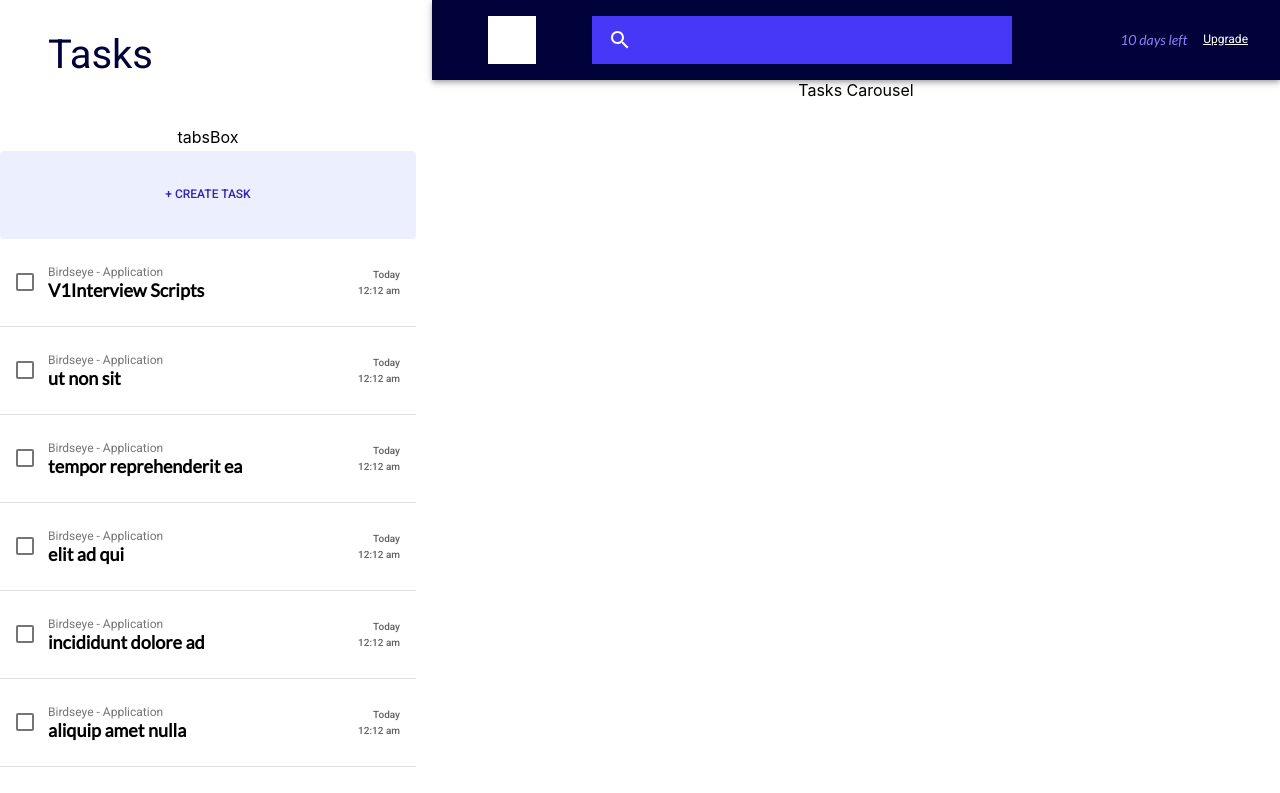
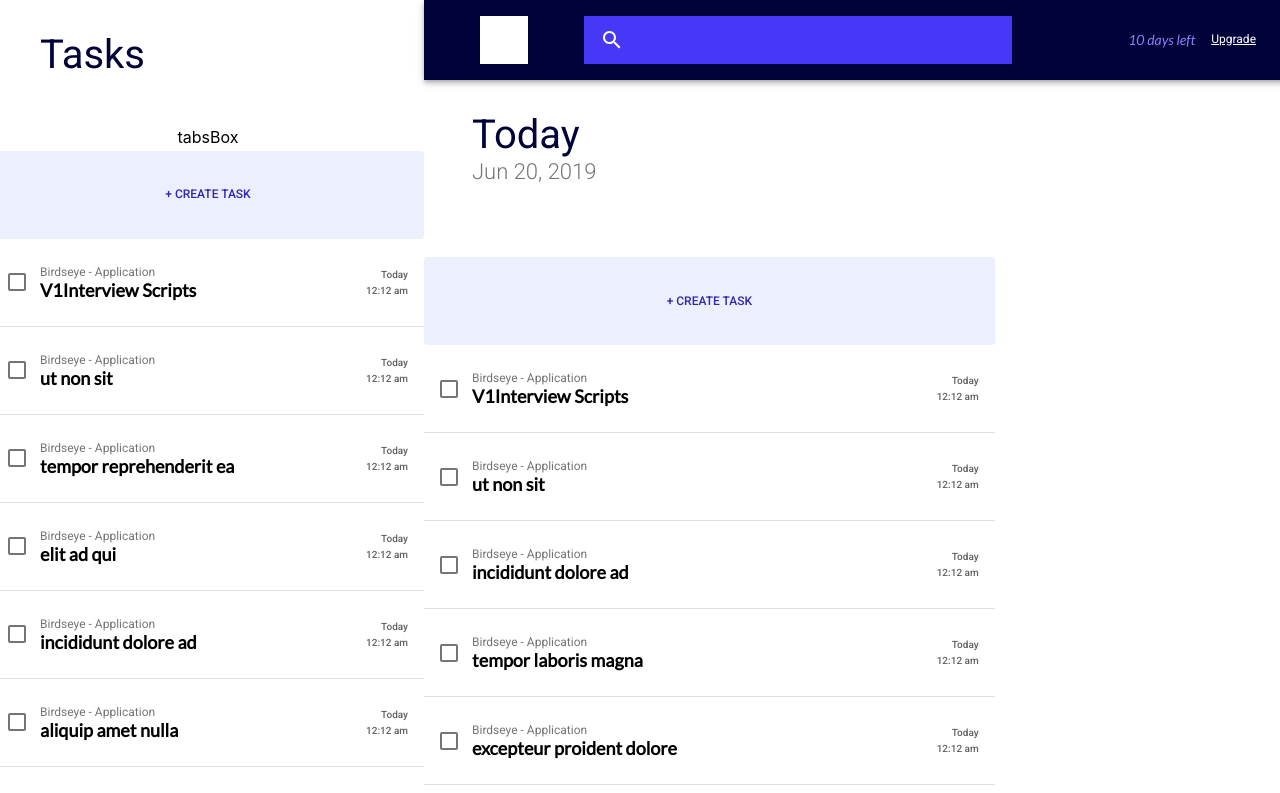
Before and after one commit to RussellHowell/birdseye-hw-rh, a React (Create React App) app: page /dashboard in a window 1280 px wide. Shown: the top 793 px of the page. Built offline with nearby package versions, Linux system fonts and the light colour scheme.

Commit message:
final commit

```diff
--- a/src/components/SearchBar/SearchBar.tsx
+++ b/src/components/SearchBar/SearchBar.tsx
@@ -53,7 +53,6 @@ const SearchBar: React.FunctionComponent<ISearchBarProps> = (props) => {
     whiteText: {
       color: theme.palette.common.white
     }
-
   }));
 
   const classes = useStyles();
--- a/src/components/TaskList/TaskList.tsx
+++ b/src/components/TaskList/TaskList.tsx
@@ -5,6 +5,7 @@ import { Theme, Box, Typography, Button, List } from '@material-ui/core';
 import { theme } from '../../Theme';
 import { fontWeight } from '@material-ui/system';
 import TaskListEntry from '../TaskListEntry/TaskListEntry';
+import * as _ from 'lodash';
 
 interface ITaskListProps {
     heading: string,
@@ -42,7 +43,9 @@ const useStyles = makeStyles( ( theme: Theme ) => createStyles({
         alignItems: 'center',
         backgroundColor: 'rgba(0,0,0,0,)',
         color: theme.palette.grey[600],
-
+    },
+    subheading: {
+        color: theme.palette.grey[600]
     }
 }));
 
@@ -68,10 +71,16 @@ const TaskList: React.FunctionComponent<ITaskListProps> = (props) => {
                 <Typography variant={ 'h1' } className={ classes.heading }>
                     { props.heading }
                 </Typography>
+                <Typography variant={ 'h2' } className={ classes.subheading }>
+                    { props.subheading }
+                </Typography>
             </Box>
-            <Box className={ classes.tabsBox }>
-                tabsBox
-            </Box>
+            {
+                _.isUndefined( props.tabs ) ? <Box className={ classes.tabsBox} /> :
+                    <Box className={ classes.tabsBox }>
+                        tabsBox
+                    </Box>
+            }
             <CreateTaskButton fullWidth={true}>
                 + Create Task
             </CreateTaskButton>
--- a/src/components/TasksCarousel/TasksCarousel.tsx
+++ b/src/components/TasksCarousel/TasksCarousel.tsx
@@ -1,12 +1,70 @@
 import * as React from 'react';
+import { makeStyles, createStyles } from '@material-ui/styles';
+import { Theme } from '@material-ui/core';
+import { ITask } from '../../interfaces/index';
+import * as _ from 'lodash';
+import moment from 'moment';
+import TaskList from '../TaskList/TaskList';
+import { Row, Col } from 'react-flexbox-grid';
+import classnames from 'classnames';
+
 
 export interface ITasksCarouselProps {
+  tasks: Array<ITask>
 }
+const useStyles = makeStyles ( ( theme: Theme ) => createStyles({
+}));
+
+const MOMENT_FORMAT = "MMM D, YYYY"
 
 export function TasksCarousel (props: ITasksCarouselProps) {
-    return (
-      <div>
-        Tasks Carousel
-      </div>
+  const classes = useStyles();
+
+  moment().calendar( undefined, )
+
+  moment.updateLocale( 'en', {
+    calendar: {
+      sameDay: '[Today]',
+      nextDay: '[Tomorrow]',
+      nextWeek: '[Next Week]',
+      lastDay: '[Yesterday]',
+      lastWeek: '[Last Week]',
+      sameElse: 'DD/MM/YYYY'
+    }
+  }
+)
+
+  const taskListsByDay = props.tasks.sort( (a, b) => {
+        const aTime = moment(a.scheduledTime);
+        const bTime = moment(b.scheduledTime);
+        if( aTime.isBefore(bTime))  return -1
+        else if ( aTime.isAfter(bTime) ) return 1
+        else return 0
+      } ).reduce( ( accum, task ) => {
+        //put tasks into map wherein formatted month,day,year is key
+        const dateString = moment(task.scheduledTime).format(MOMENT_FORMAT);
+        return {
+          ...accum,
+          [dateString]: [ ..._.get(accum, dateString, []), task ]
+        }
+      }, {} as { [dateString: string]: Array<ITask> } )
+
+  return (
+    <Row>
+      {
+
+        _.keys(taskListsByDay).map( dateKey => (
+          <Col md={8}>
+            <TaskList
+            heading={ moment().calendar( moment( dateKey ) )} //figure out why this is saying yesterday for tomorrow
+            subheading={ dateKey }
+            tasks={ taskListsByDay[dateKey] }
+            showFinishedTasks={true}
+            />
+          </Col>
+        ))
+
+      }
+    </Row>
     );
 }
--- a/src/components/TasksDashboard/TasksDashboard.tsx
+++ b/src/components/TasksDashboard/TasksDashboard.tsx
@@ -12,15 +12,16 @@ interface ITasksDashboardProps {
 const TasksDashboard: React.FunctionComponent<ITasksDashboardProps> = (props) => {
   return(
       <Row style={{ height: '100vh'}}>
-        <Col md={4}>
+        <Col md={4} style={ { padding: 0 }}>
           <TaskList
             tasks={ props.taskList }
             heading="Tasks"
-            showFinishedTasks={true}/>
+            tabs={ ['All', 'Projects']}
+            showFinishedTasks={false}/>
         </Col>
-        <Col md={8}>
+        <Col md={8} style={{ padding: 0 }}>
           <SearchBar/>
-          <TasksCarousel />
+          <TasksCarousel tasks={ props.taskList } />
         </Col>
       </Row>
   ) ;
--- a/src/mock/loader.ts
+++ b/src/mock/loader.ts
@@ -7,7 +7,7 @@ const loadMockTasks = (): Array<ITask> => {
     return json.map( (task: ITask) => {
         return {
             ...task,
-            scheduledTime: moment().add(Math.floor(Math.random()), "days")
+            scheduledTime: moment().add(Math.floor(Math.random()*2), "days")
         }
     } )
 }
```
